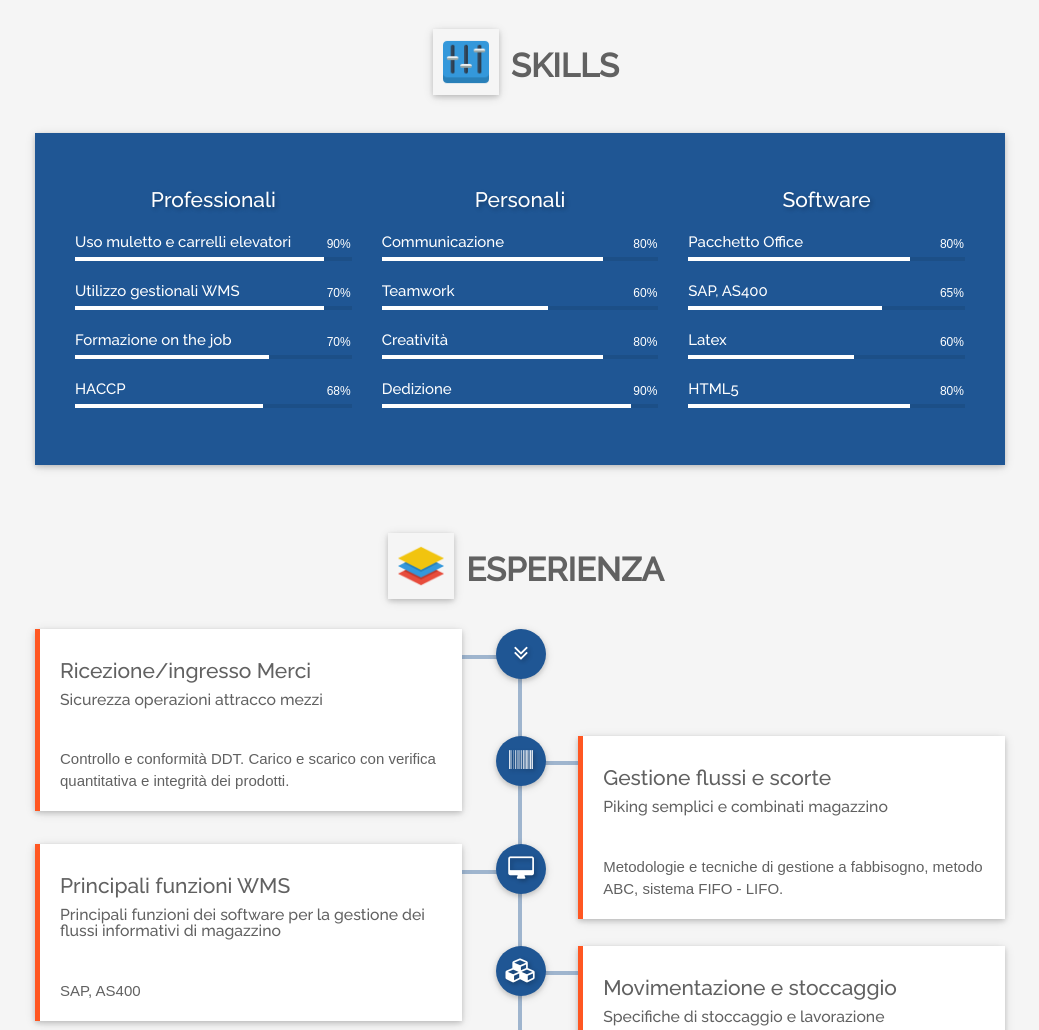
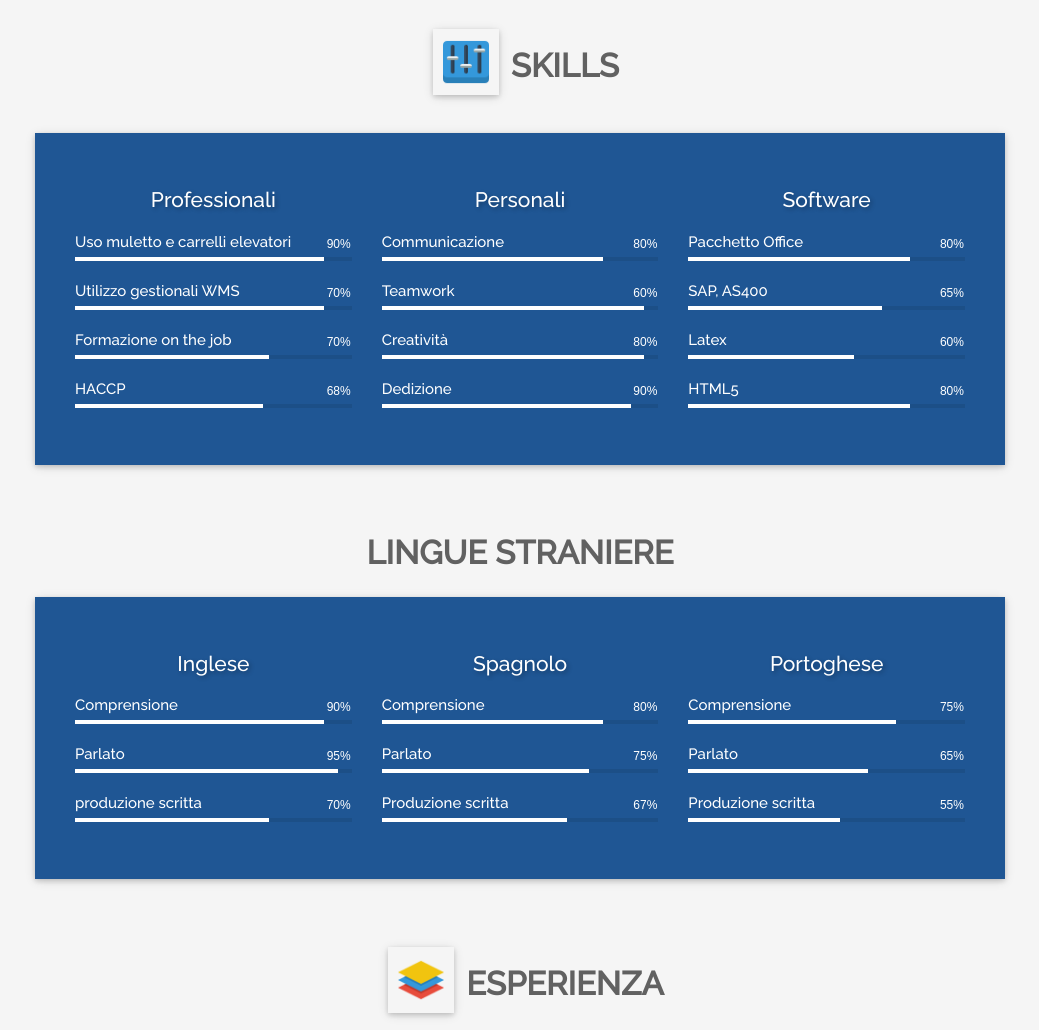
Before and after one commit to FTG-003/siar, a PHP site: page /Video-CV/index-video.html in a window 1280 px wide. Shown: the part 2301-3331 px from the top of the page, without its empty margins (120-1159 px from the left). Run offline with PHP 8.4, Linux system fonts and the light colour scheme; some web fonts are replaced.

Commit message:
sezione lingue

```diff
--- a/Video-CV/index-video.html
+++ b/Video-CV/index-video.html
@@ -15,7 +15,6 @@
         <!-- GOOGLE FONT -->
         <link href='https://fonts.googleapis.com/css?family=Raleway:500' rel='stylesheet' type='text/css'>
         <link href='https://fonts.googleapis.com/css?family=Muli' rel='stylesheet' type='text/css'>
-
 
         <!-- MATERIAL ICON FONT -->
         <link href="https://fonts.googleapis.com/icon?family=Material+Icons" rel="stylesheet">
@@ -463,13 +462,13 @@
                                     <div class="skill-bar-percent">80%</div>
                                 </div>
                                 <!-- SECOND SKILL BAR  -->
-                                <div class="skillbar" data-percent="60%">
+                                <div class="skillbar" data-percent="95%">
                                     <div class="skillbar-title"><span>Teamwork</span></div>
                                     <div class="skillbar-bar"></div>
                                     <div class="skill-bar-percent">60%</div>
                                 </div>
                                 <!-- THIRD SKILL BAR  -->
-                                <div class="skillbar" data-percent="80%">
+                                <div class="skillbar" data-percent="95%">
                                     <div class="skillbar-title"><span>Creatività</span></div>
                                     <div class="skillbar-bar"></div>
                                     <div class="skill-bar-percent">80%</div>
@@ -520,7 +519,104 @@
         </div>
     </div>
 </section>
+<!--==========================================
+                   Lingue
+===========================================-->
+<section id="skills" class="section">
+    <div class="container">
+        <!-- SECTION TITLE -->
+        <div class="section-title">
+            <h4 class="text-uppercase text-center">Lingue straniere</h4>
+        </div>
+        <div class="row">
+            <div class="col-md-12 col-sm-12 col-xs-12">
+                <div id="skills-card" class="card">
+                    <div class="card-content">
+                        <div class="row">
+                            <div class="col-md-4 col-sm-4 col-xs-12">
+                                <!-- FIRST SKILL SECTION -->
+                                <div class="skills-title">
+                                    <h6 class="text-center">Inglese</h6>
+                                </div>
+                                <!-- FIRST SKILL BAR -->
+                                <div class="skillbar" data-percent="90%">
+                                    <div class="skillbar-title"><span>Comprensione</span></div>
+                                    <div class="skillbar-bar"></div>
+                                    <div class="skill-bar-percent">90%</div>
+                                </div>
+                                <!-- SECOND SKILL BAR  -->
+                                <div class="skillbar" data-percent="95%">
+                                    <div class="skillbar-title"><span>Parlato</span></div>
+                                    <div class="skillbar-bar"></div>
+                                    <div class="skill-bar-percent">95%</div>
+                                </div>
+                                <!-- THIRD SKILL BAR  -->
+                                <div class="skillbar" data-percent="70%">
+                                    <div class="skillbar-title"><span>produzione scritta</span></div>
+                                    <div class="skillbar-bar"></div>
+                                    <div class="skill-bar-percent">70%</div>
+                                </div>
+                                <!-- FOURTH SKILL BAR  -->
+                            </div>
 
+                            <div class="col-md-4 col-sm-4 col-xs-12">
+                                <!-- SECOND SKILL SECTION -->
+                                <div class="skills-title">
+                                    <h6 class="text-center">Spagnolo</h6>
+                                </div>
+                                <!-- FIRST SKILL BAR -->
+                                <div class="skillbar" data-percent="80%">
+                                    <div class="skillbar-title"><span>Comprensione</span></div>
+                                    <div class="skillbar-bar"></div>
+                                    <div class="skill-bar-percent">80%</div>
+                                </div>
+                                <!-- SECOND SKILL BAR  -->
+                                <div class="skillbar" data-percent="75%">
+                                    <div class="skillbar-title"><span>Parlato</span></div>
+                                    <div class="skillbar-bar"></div>
+                                    <div class="skill-bar-percent">75%</div>
+                                </div>
+                                <!-- THIRD SKILL BAR  -->
+                                <div class="skillbar" data-percent="67%">
+                                    <div class="skillbar-title"><span>Produzione scritta</span></div>
+                                    <div class="skillbar-bar"></div>
+                                    <div class="skill-bar-percent">67%</div>
+                                </div>
+                            </div>
+
+
+                            <div class="col-md-4 col-sm-4 col-xs-12">
+                                <!-- THIRD SKILL SECTION -->
+                                <div class="skills-title">
+                                    <h6 class="text-center">Portoghese</h6>
+                                </div>
+                                <!-- FIRST SKILL BAR -->
+                                <div class="skillbar" data-percent="75%">
+                                    <div class="skillbar-title"><span>Comprensione</span></div>
+                                    <div class="skillbar-bar"></div>
+                                    <div class="skill-bar-percent">75%</div>
+                                </div>
+                                <!-- SECOND SKILL BAR  -->
+                                <div class="skillbar" data-percent="65%">
+                                    <div class="skillbar-title"><span>Parlato</span></div>
+                                    <div class="skillbar-bar"></div>
+                                    <div class="skill-bar-percent">65%</div>
+                                </div>
+                                <!-- THIRD SKILL BAR  -->
+                                <div class="skillbar" data-percent="55%">
+                                    <div class="skillbar-title"><span>Produzione scritta</span></div>
+                                    <div class="skillbar-bar"></div>
+                                    <div class="skill-bar-percent">55%</div>
+                                </div>
+
+                            </div>
+                        </div>
+                    </div>
+                </div>
+            </div>
+        </div>
+    </div>
+</section>
 
 <!--==========================================
                    ESPERIENZA
```
Also changed, not shown: Video-CV/stylesheets/style_blue.css (+7 -0 lines).
